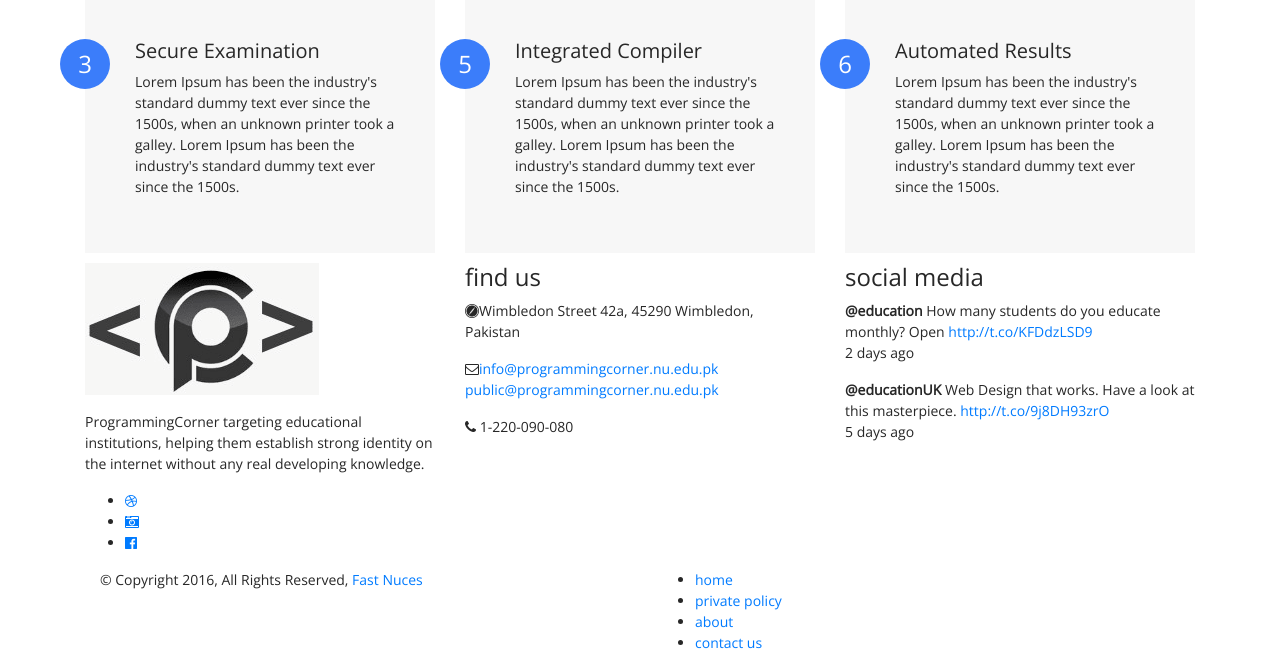
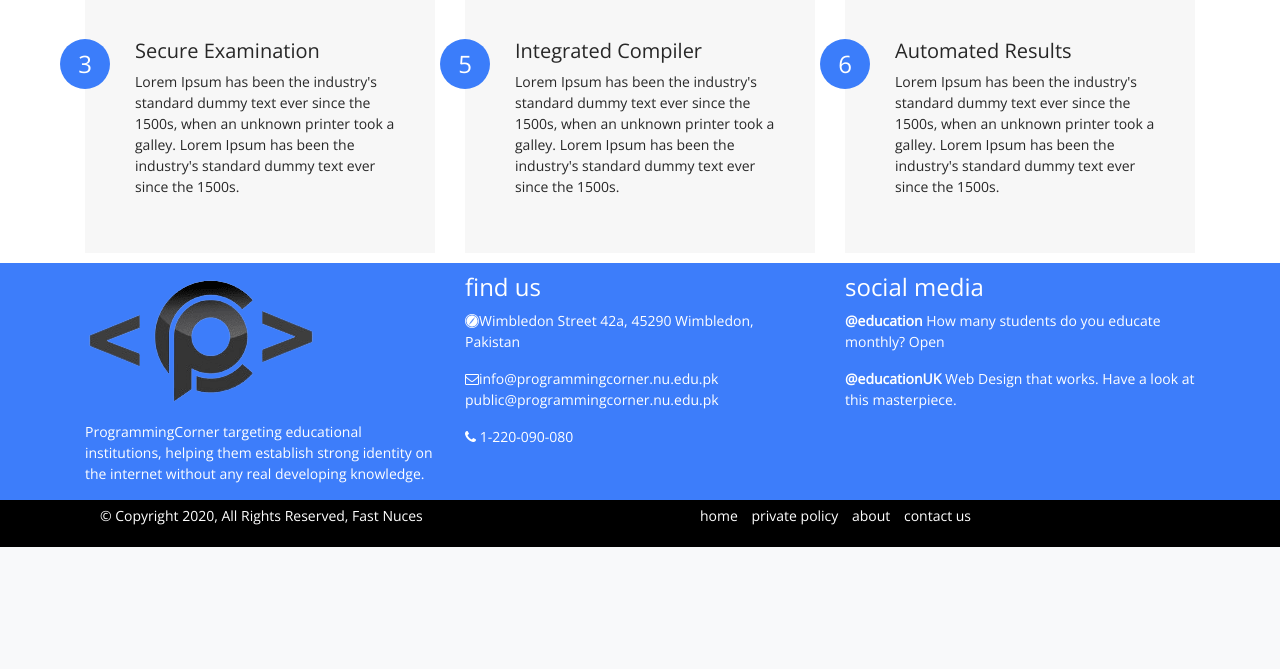
Before and after one commit to hassan-s47/ProgrammingCorner, a Django app: page / in a window 1280 px wide. Shown: the part 1360-2029 px from the top of the page. After the commit the page ends 1907 px from the top, so only its background shows below. Run offline with Django 3.2, Linux system fonts and the light colour scheme; parts of the project's set-up code (start-up, migrations or seed data) failed here and were passed over; some libraries are stand-ins or nearby versions.

Commit message:
home page chnge

```diff
--- a/Application/templates/Application/home.html
+++ b/Application/templates/Application/home.html
@@ -13,8 +13,21 @@
 <link href="https://stackpath.bootstrapcdn.com/font-awesome/4.7.0/css/font-awesome.min.css" rel="stylesheet">
     </head>
     <style>
+.ed_footer_menu >ul li {
+list-style-type:none;
+display: inline;
+padding:5px;
 
-
+}
+.ed_footer_bottom{
+    padding:5px;
+}
+p  a{
+color: white;
+}
+p a:hover{
+    color:black;
+}
 .involved-banner{
 	display: flex;
     position: relative;
@@ -241,22 +254,16 @@ iq-features1 { position: relative; top: 0; }
                 </div>
 </div>
 </section>
-<div class="ed_footer_wrapper">
+<div class="ed_footer_wrapper" style="background-color:#3d7dfa; color:white; padding-top: 10px;;">
 	<div class="ed_footer_top">
 		<div class="container">
 			<div class="row">
 				<div class="col-lg-4 col-md-4 col-sm-12">
 					<div class="widget text-widget">
-						<p><a href="#"><img src="{%static 'Application/Student/images/header/pclogo.png' %}" alt="Footer Logo" /></a></p>
+						<p><a href="#"><img src="{%static 'Application/pclogo-removebg-preview.png' %}" alt="Footer Logo" /></a></p>
 						<p>ProgrammingCorner targeting educational institutions, helping them establish strong identity on the internet without any real developing knowledge.
 						</p>
-						<div class="ed_sociallink">
-						<ul>
-							<li><a href="#" data-toggle="tooltip" data-placement="bottom" title="Dribble"><i class="fa fa-dribbble"></i></a></li>
-							<li><a href="#" data-toggle="tooltip" data-placement="bottom" title="Retro"><i class="fa fa-camera-retro"></i></a></li>
-							<li><a href="#" data-toggle="tooltip" data-placement="bottom" title="Facebook"><i class="fa fa-facebook-official"></i></a></li>
-						</ul>
-						</div>
+
 					</div>
 				</div>
 				<div class="col-lg-4 col-md-4 col-sm-12">
@@ -270,9 +277,9 @@ iq-features1 { position: relative; top: 0; }
 				<div class="col-lg-4 col-md-4 col-sm-12">
 					<div class="widget text-widget">
 						<h4 class="widget-title">social media</h4>
-						<p><strong>@education </strong> How many students do you educate monthly? Open <a href=""> http://t.co/KFDdzLSD9</a><br/>2 days ago</p>
+						<p><strong>@education </strong> How many students do you educate monthly? Open <br/></p>
 
-						<p><strong>@educationUK </strong> Web Design that works. Have a look at this masterpiece. <a href="">http://t.co/9j8DH93zrO</a><br/>5 days ago</p>
+						<p><strong>@educationUK </strong> Web Design that works. Have a look at this masterpiece. <br/></p>
 					</div>
 				</div>
 			</div>
@@ -281,22 +288,22 @@ iq-features1 { position: relative; top: 0; }
 </div>
 <!--Footer Top section end-->
 <!--Footer Bottom section start-->
-<div class="ed_footer_bottom">
+<div class="ed_footer_bottom" style="background-color:black; color:white; ">
 	<div class="container">
 		<div class="col-lg-12 col-md-12 col-sm-12">
 		<div class="row">
 			<div class="col-lg-6 col-md-6 col-sm-12 col-xs-12">
 				<div class="ed_copy_right">
-					<p>&copy; Copyright 2016, All Rights Reserved, <a href="#">Fast Nuces</a></p>
+					<p>&copy; Copyright 2020, All Rights Reserved, <a href="#">Fast Nuces</a></p>
 				</div>
 			</div>
 			<div class="col-lg-6 col-md-6 col-sm-12 col-xs-12">
 				<div class="ed_footer_menu">
 						<ul>
-							<li><a href="/dashboard/">home</a></li>
-							<li><a href="private_policy.html">private policy</a></li>
-							<li><a href="about.html">about</a></li>
-							<li><a href="contact.html">contact us</a></li>
+							<li>home</li>
+							<li>private policy</li>
+							<li>about</li>
+							<li>contact us</li>
 						</ul>
 				</div>
 			</div>
```
Also changed, not shown: Application/static/Application/pclogo-removebg-preview.png (added).
